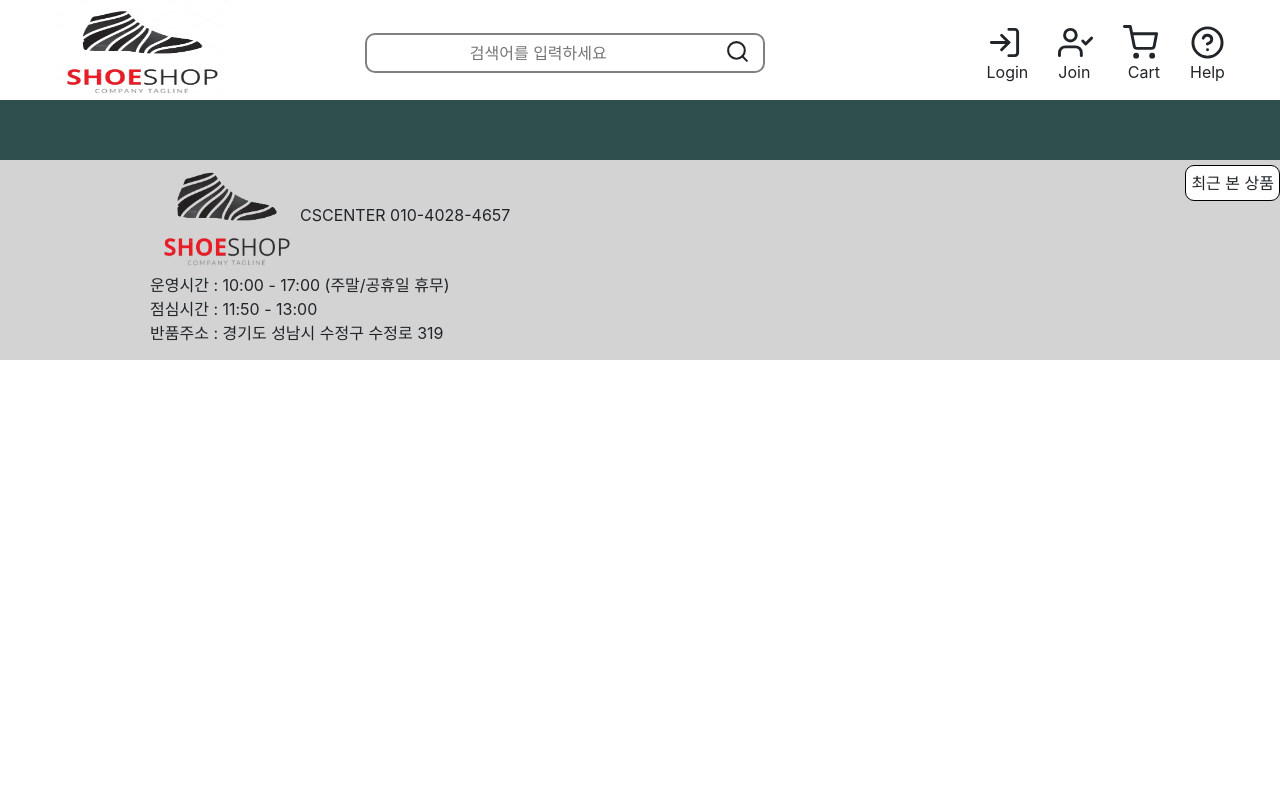
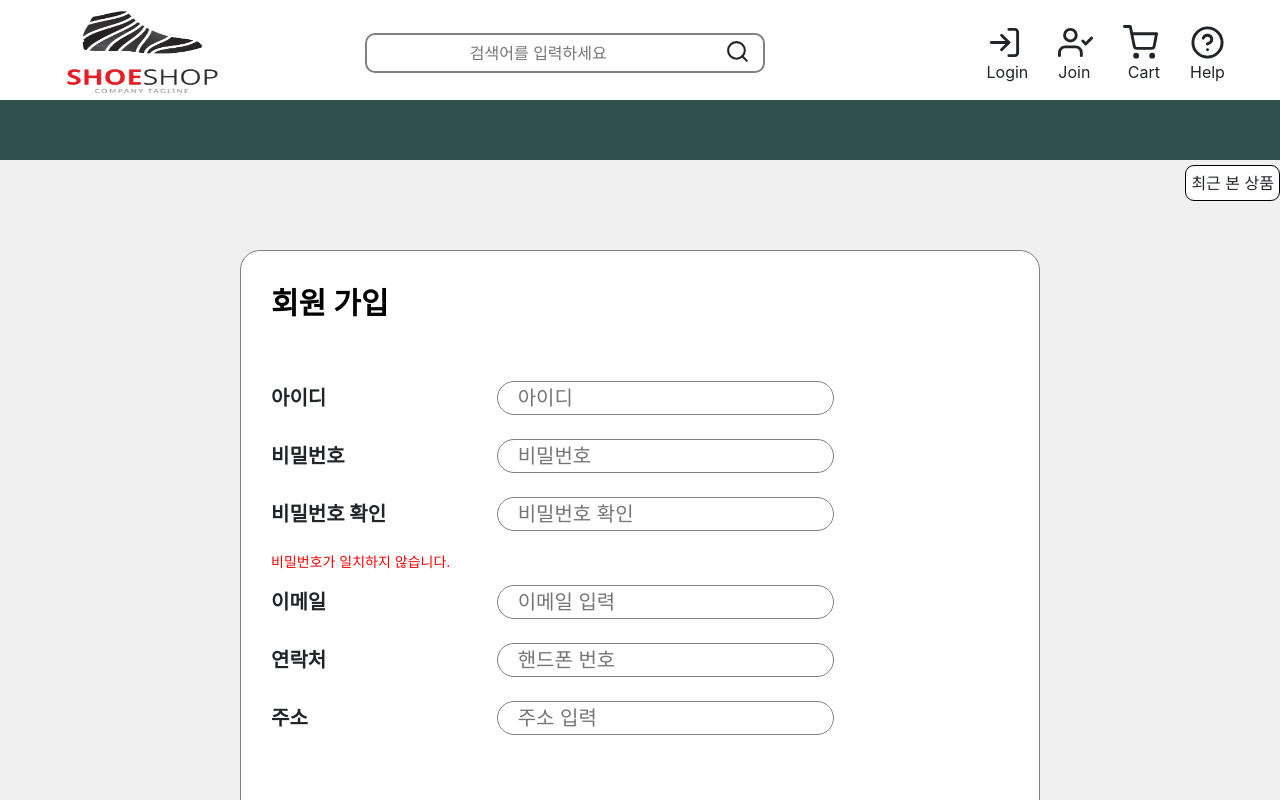
Before and after one commit to roby4657/Shoeshop, a React (Create React App) app: page /join in a window 1280 px wide. Shown: the top 800 px of the page. Built offline with nearby package versions, Linux system fonts and the light colour scheme.

Commit message:
회원가입 Route 생성 및 form 생성중

```diff
--- a/src/App.css
+++ b/src/App.css
@@ -1,6 +1,64 @@
 /*width 1650px로 일단 고정*/
 .ProductImg{
   cursor: pointer;
+}
+/*Page*/
+.PageWrap{
+  height: 900px;
+  padding-top: 90px;
+
+}
+.PageBox{
+  margin: 0 auto;
+  padding: 30px;
+  height: 700px;
+  width: 500px;
+  border: 1px solid gray;
+  background-color: white;
+  border-radius: 20px;
+}
+.PageContent{
+font-size: 20px;
+}
+.PageTitle{
+  height: 100px;
+  font-size: 30px;
+  font-weight: bold;
+  color: rgb(0, 0, 0);
+}
+.PageContent li{
+  padding-bottom: 10px;
+}
+
+.PageContent ul{
+  padding: 0;
+  list-style-type: none;
+}
+.PageContent input{
+padding-left: 20px;
+border: 1px solid gray;
+border-radius: 20px;
+}
+.PageCheckbox{
+  font-size: 18px;
+}
+.PageContent li>p{
+  display: inline-block;
+  width: 100px;
+  font-weight: bold;
+}
+.PageBtn{
+  width: 100%;
+  height: 45px;
+  margin-bottom: 10px;
+  color: white;
+  border: 1px solid lightgray;
+  border-radius: 20px;
+  background-color: rgba(0, 0, 0, 0.836);
+}
+.PageContent label::after{
+  content: "|";
+  margin-right: 10px;
 }
 /*Nav-Bar*/
 .navigation-wrap{
@@ -124,68 +182,6 @@ background-color: darkslategrey;
 }
 /*Login*/
 
-.LoginWrap{
-  height: 900px;
-  padding-top: 90px;
-
-}
-.LoginBox{
-  margin: 0 auto;
-  padding: 30px;
-  height: 700px;
-  width: 500px;
-  border: 1px solid gray;
-  background-color: white;
-  border-radius: 20px;
-}
-.LoginContent{
-font-size: 20px;
-}
-.LoginTitle{
-  height: 100px;
-  font-size: 30px;
-  font-weight: bold;
-  color: rgb(0, 0, 0);
-}
-.LoginContent li{
-  padding-bottom: 10px;
-}
-
-.LoginContent ul{
-  padding: 0;
-  list-style-type: none;
-}
-.LoginContent input{
-padding-left: 20px;
-border: 1px solid gray;
-border-radius: 20px;
-}
-.LoginCheckbox{
-  font-size: 18px;
-}
-.LoginId p{
-  display: inline-block;
-  width: 100px;
-  font-weight: bold;
-}
-.LoginPw p{
-  display: inline-block;
-  width: 100px;
-  font-weight: bold;
-}
-.LoginBtn{
-  width: 100%;
-  height: 45px;
-  margin-bottom: 10px;
-  color: white;
-  border: 1px solid lightgray;
-  border-radius: 20px;
-  background-color: rgba(0, 0, 0, 0.836);
-}
-.LoginContent label::after{
-  content: "|";
-  margin-right: 10px;
-}
 .naver-btn{
   background: #2db400 url(/public/img-login-naver.png) left 40px center no-repeat ;
   margin-top: 20px;
@@ -206,6 +202,19 @@ border-radius: 20px;
   padding-left: 190px;
   font-weight: bold;
 }
+/*Join*/
+.Join{
+  width: 800px;
+}
+.JoinContent li>p{
+width: 220px;
+}
+
+.JoinPw-fail{
+  font-size: 14px;
+  color: red;
+}
+
 /*Cart*/
 .CartHeader{
   border-bottom: 3px solid red;
--- a/src/App.js
+++ b/src/App.js
@@ -15,6 +15,7 @@ import {
 import Login from "./Pages/Login";
 import ImageSlide from "./Pages/ImageSlide";
 import SearchResult from "./Pages/SearchResult";
+import Join from "./Pages/Join";
 
 function App() {
   const [shoe, setShoe] = useState(data);
@@ -114,7 +115,11 @@ function App() {
                 <FiLogIn size={35} />
                 <div>Login</div>
               </li>
-              <li>
+              <li
+                onClick={() => {
+                  navigate("/join");
+                }}
+              >
                 <FiUserCheck size={35} />
                 <div>Join</div>
               </li>
@@ -134,7 +139,8 @@ function App() {
           </div>
           <div className="search-result" ref={searchresult}>
             <div>
-              <button style={{position:'relative',left:'440px'}}
+              <button
+                style={{ position: "relative", left: "440px" }}
                 onClick={() => {
                   searchresult.current.classList.remove("show");
                 }}
@@ -147,7 +153,6 @@ function App() {
               <SearchResult search={search} />
             </div>
           </div>
-
         </div>
       </div>
       <div className="navigation-menu"></div>
@@ -194,22 +199,6 @@ function App() {
                     .catch(() => {
                       alert("마지막 상품입니다.");
                     });
-
-                  // if (click > 3) {
-                  //   alert("마지막 상품입니다.");
-                  // } else {
-                  //   setClick(click + 1);
-                  //   axios
-                  //     .get(
-                  //       `https://raw.githubusercontent.com/roby4657/db/main/db${click}.json`
-                  //     )
-                  //     .then((data) => {
-                  //       let shoe2 = [...shoe, ...data.data];
-                  //       setShoe(shoe2);
-                  //     })
-                  //     .catch(() => {
-                  //     });
-                  // }
                 }}
               >
                 상품 더보기
@@ -224,6 +213,7 @@ function App() {
         ></Route>
 
         <Route path="/cart" element={<Cart></Cart>}></Route>
+        <Route path="/join" element={<Join />}></Route>
       </Routes>
       <div className="footer">
         <img src="logo.png" width={150} />
--- /dev/null
+++ b/src/Pages/Join.js
@@ -0,0 +1,48 @@
+import { useRef } from "react";
+
+const Join = () => {
+    const password=useRef(null);
+  return (
+    <div style={{ backgroundColor: "rgb(240, 240, 240)" }}>
+      <div className="PageWrap">
+        <div className="PageBox Join">
+          <div className="PageTitle">회원 가입</div>
+
+          <div className="PageContent JoinContent">
+            <ul>
+              <li>
+                <p>아이디</p> <input type="text" placeholder="아이디" />
+              </li>
+              <li>
+                <p>비밀번호</p> <input ref={password}
+                type="password" placeholder="비밀번호" />
+              </li>
+              <li>
+                <p>비밀번호 확인</p> <input
+                onChange={(e)=>{
+                    if(password.current.value!==e.currentTarget.value){
+                        console.log('zz');
+                    }
+                }}
+                type="password" placeholder="비밀번호 확인" /> <br />
+                <span className="JoinPw-fail">비밀번호가 일치하지 않습니다.</span>
+              </li>
+              <li>
+                <p>이메일</p> <input type="email" placeholder="이메일 입력" />
+              </li>
+               <li>
+                <p>연락처</p> <input type="phone" placeholder="핸드폰 번호" />
+              </li>
+              <li>
+                <p>주소</p> <input type="address" placeholder="주소 입력" />
+              </li>
+
+            </ul>
+          </div>
+        </div>
+      </div>
+    </div>
+  );
+};
+
+export default Join;
--- a/src/Pages/Login.js
+++ b/src/Pages/Login.js
@@ -3,13 +3,13 @@ const Login = ()=>{
 
     return(
       <div style={{backgroundColor:'rgb(240, 240, 240)'}}>
-      <div className="LoginWrap">
+      <div className="PageWrap">
 
-        <div className="LoginBox">
+        <div className="PageBox">
 
-            <div className="LoginTitle">회원 로그인</div>
+            <div className="PageTitle">회원 로그인</div>
 
-             <div className="LoginContent">
+             <div className="PageContent">
                 <ul>
                 <li className="LoginId"><p>아이디</p> <input type="text" placeholder="아이디"/></li>
                 <li className="LoginPw"><p>비밀번호</p> <input type="password" placeholder="비밀번호" /></li>
@@ -18,9 +18,9 @@ const Login = ()=>{
 
 
 
-            <button className="LoginBtn">로그인</button><br />
+            <button className="PageBtn">로그인</button><br />
 
-            <div className="LoginCheckbox">
+            <div className="PageCheckbox">
             <input type="checkbox" id="LoginSaveId"/>
             <label htmlFor="LoginSaveId">아이디 저장 </label>
 
@@ -32,10 +32,10 @@ const Login = ()=>{
              </div>
                 </div>
                 <hr />
-                <div className="LoginSocial">
-                  <button className="LoginBtn naver-btn">네이버 계정으로 로그인</button>
-                  <button className="LoginBtn kakao-btn">카카오 계정으로 로그인</button>
-                  <button className="LoginBtn facebook-btn">페이스북 계정으로 로그인</button>
+                <div>
+                  <button className="PageBtn naver-btn">네이버 계정으로 로그인</button>
+                  <button className="PageBtn kakao-btn">카카오 계정으로 로그인</button>
+                  <button className="PageBtn facebook-btn">페이스북 계정으로 로그인</button>
                 </div>
 
 
```
